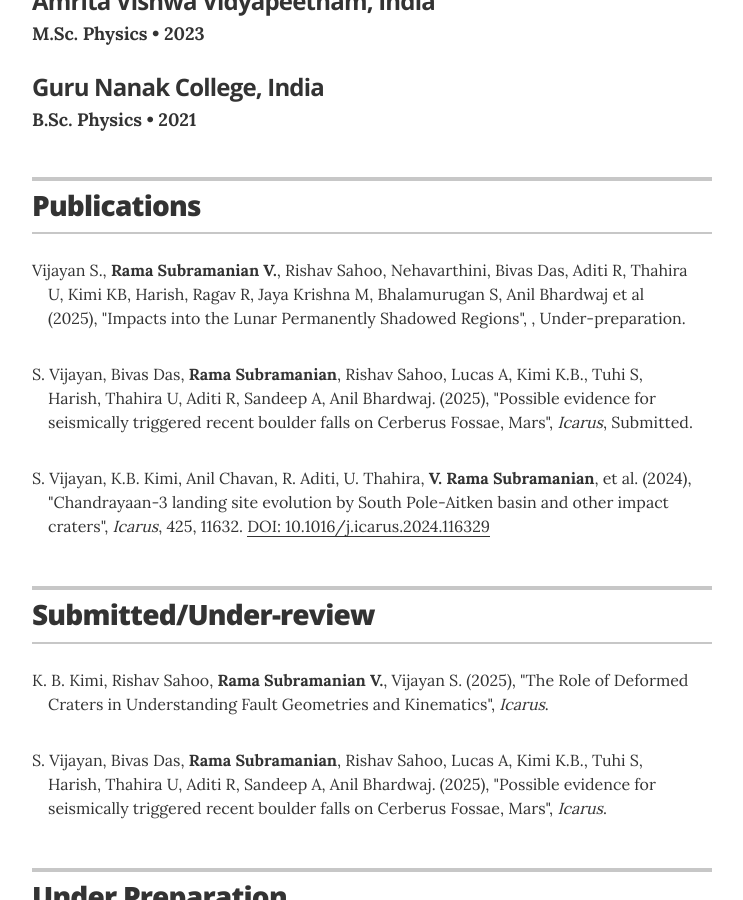
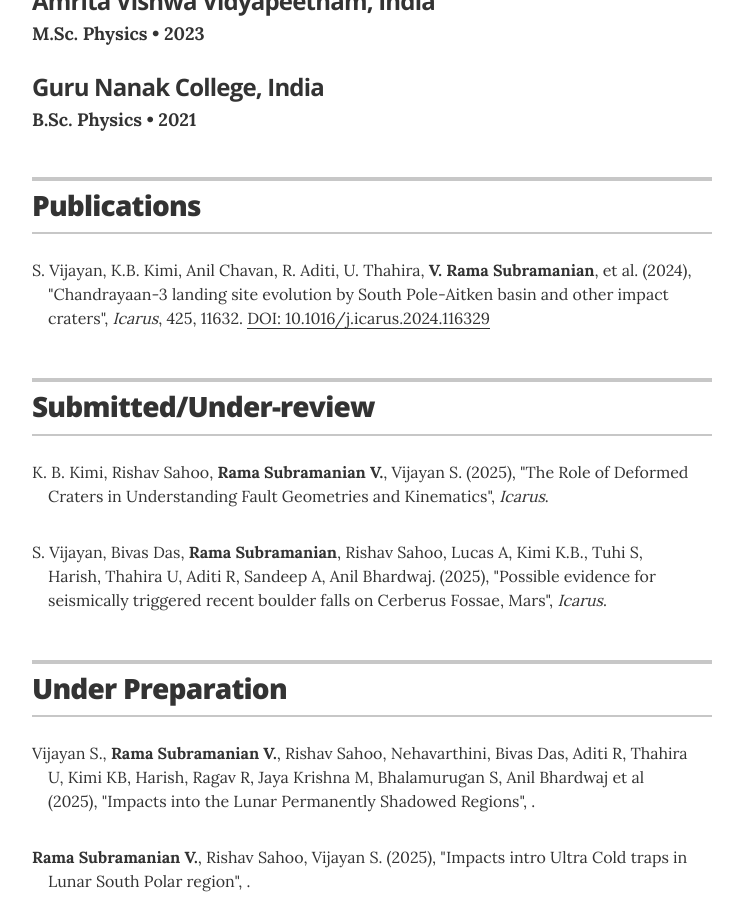
Before and after one commit to rasnv/rasnv.github.io, a Jekyll site: the page built from index.html, in a window 1280 px wide and 900 px high, scrolled down 844 px. Shown: the whole window, without its empty margins (268-1011 px from the left). Built offline with Jekyll 4.4.1, drawn with Linux system fonts in a browser that asks for light colours.

Commit message:
Update publications.yml

```diff
--- a/_data/publications.yml
+++ b/_data/publications.yml
@@ -5,22 +5,6 @@
 #  volume: 128
 #  year: 2025
 #  pages: Under-preparation
-
-- title: 'Impacts into the Lunar Permanently Shadowed Regions'
-  authors: 'Vijayan S., <b>Rama Subramanian V.</b>, Rishav Sahoo, Nehavarthini, Bivas Das, Aditi R, Thahira U, Kimi KB, Harish, Ragav R, Jaya Krishna M, Bhalamurugan S, Anil Bhardwaj et al'
-#  journal: Icarus
-#  volume: 128
-  year: 2025
-  pages: Under-preparation
-
-- title: 'Possible evidence for seismically triggered recent boulder falls on Cerberus Fossae, Mars'
-  authors: 'S. Vijayan, Bivas Das, <b>Rama Subramanian</b>, Rishav Sahoo, Lucas A, Kimi K.B., Tuhi S, Harish, Thahira U, Aditi R, Sandeep A, Anil Bhardwaj.'
-  journal: Icarus
-#  volume: 128
-  year: 2025
-  pages: Submitted
-#  doi: https://doi.org/10.1029/2022JE007567
-#  pdf: 'pdfs/Tai_Udovicic_et_al_2023_accepted.pdf'
 
 - title: 'Chandrayaan-3 landing site evolution by South Pole-Aitken basin and other impact craters'
   authors: 'S. Vijayan, K.B. Kimi, Anil Chavan, R. Aditi, U. Thahira, <b>V. Rama Subramanian</b>, et al.'
```
